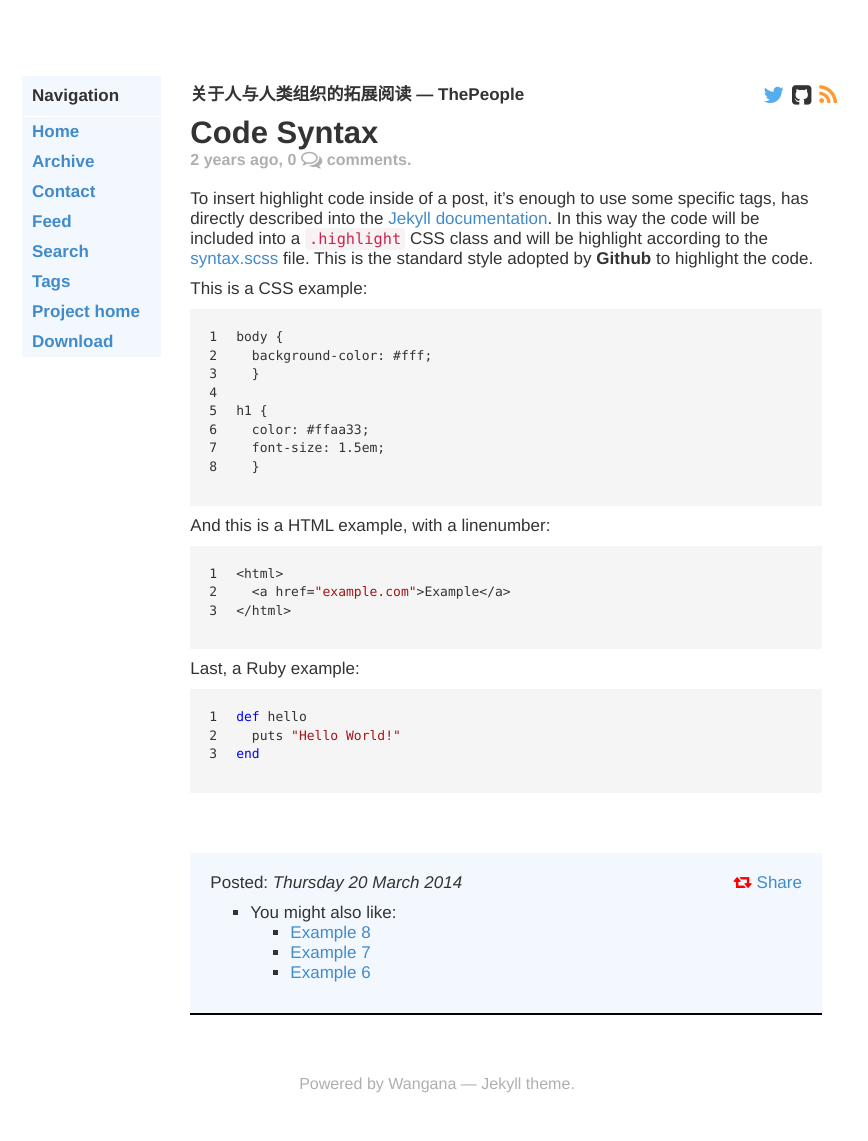
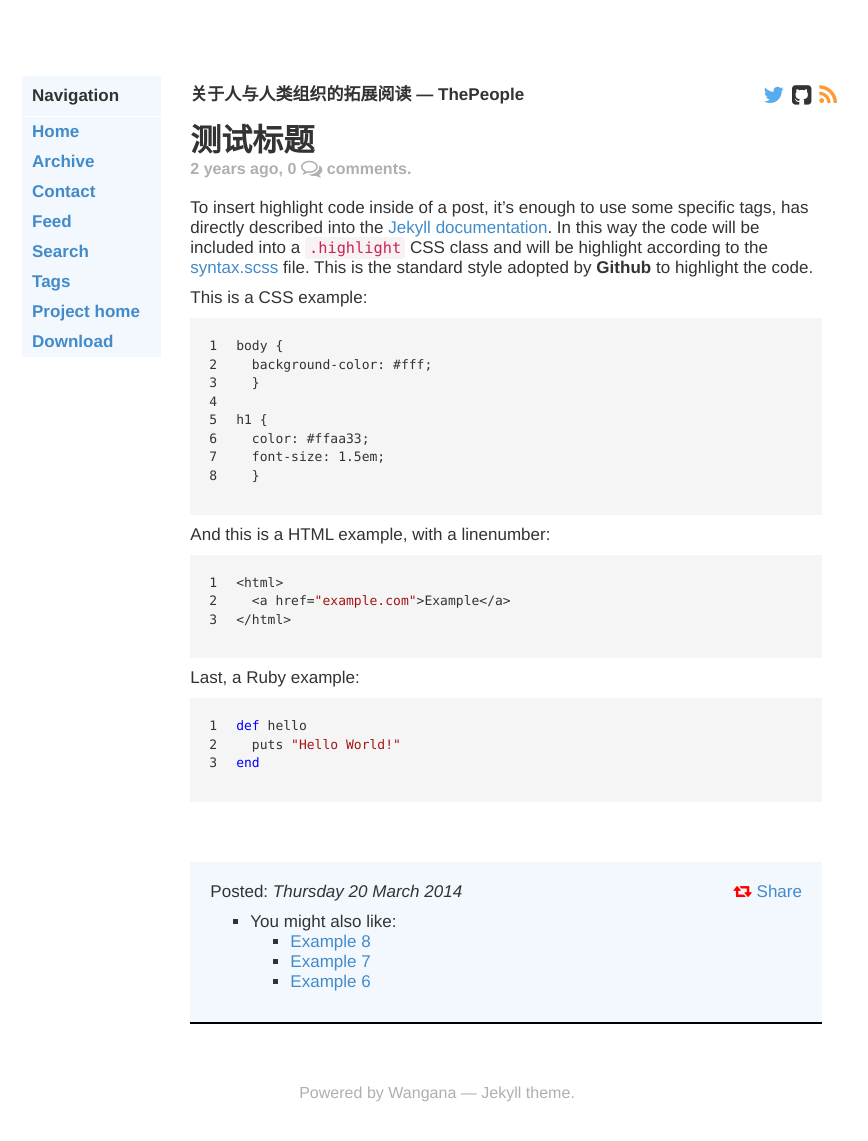
Before and after one commit to andyljj/thepeople, a Jekyll site: the page built from _posts/2015-03-20-code-syntax.markdown, in a window 1280 px wide and 1144 px high. Shown: the top 1141 px of the window, without its empty margins (203-1071 px from the left). Built offline with Jekyll 4.4.1, drawn with Linux system fonts in a browser that asks for light colours; some web fonts are replaced; Markdown is read by kramdown in place of the engine named in the settings; comment, search, counter and statistics services are not loaded.

Commit message:
修改中文标题

```diff
--- a/_posts/2015-03-20-code-syntax.markdown
+++ b/_posts/2015-03-20-code-syntax.markdown
@@ -1,6 +1,6 @@
 ---
 layout: post
-title: Code Syntax
+title: 测试标题
 date: 2014-03-20
 comments: true
 archive: false
```
